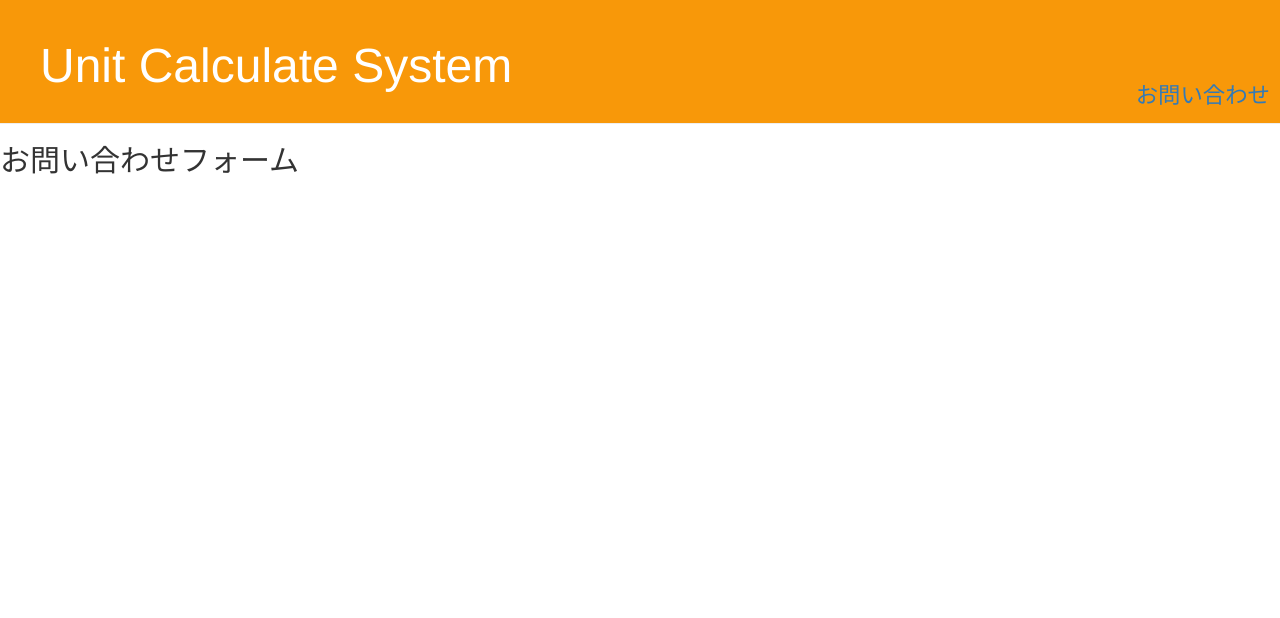
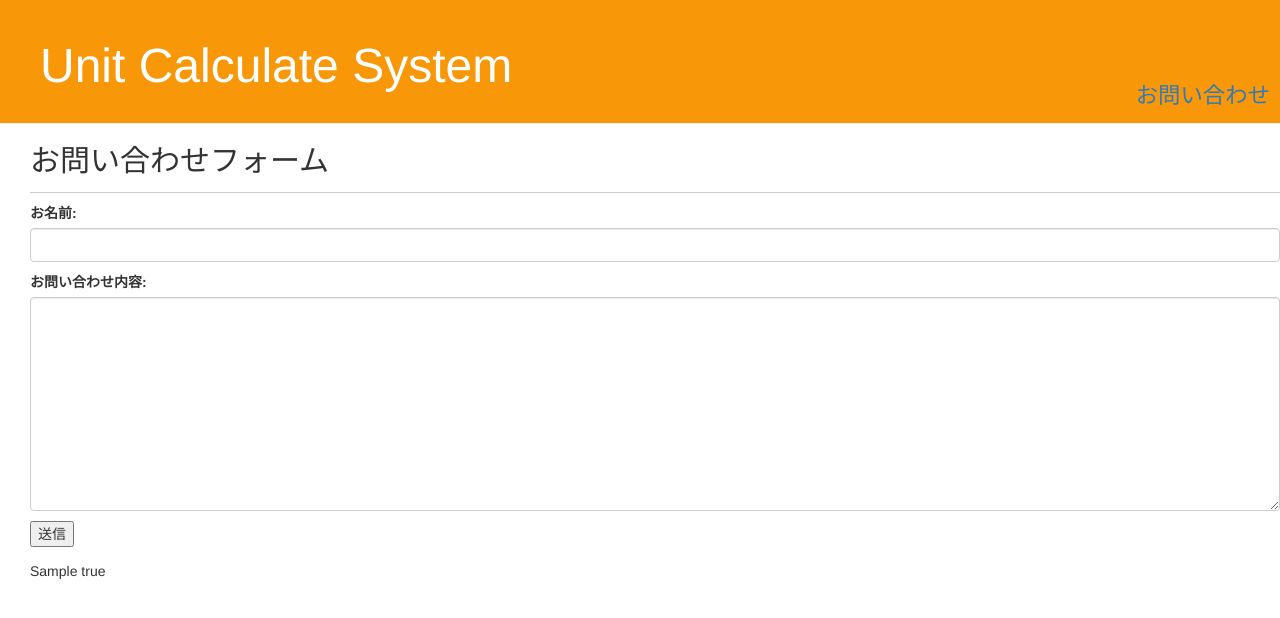
Before and after one commit to kawashima1129/UnitCalculation, a Django app: template UnitCalc/calc/templates/calc/inquire.html in a window 1280 px wide. Shown: the top 618 px of the page. Run offline with Django 3.2, Linux system fonts and the light colour scheme; tables that the repository leaves empty hold one stand-in row (values such as "Sample post"); the template is opened without the code that fills it: values that come from a table or form of the project are taken from there, most other values are stand-ins (such as "Sample title", 1, 10 or a date in 2020); some libraries are stand-ins or nearby versions.

Commit message:
お問い合わせフォームの作成

```diff
--- a/UnitCalc/calc/forms.py
+++ b/UnitCalc/calc/forms.py
@@ -1,4 +1,5 @@
 from django import forms
+from django.forms import TextInput, Textarea
 from .models import Unit
 import re
 
@@ -79,3 +80,9 @@ class TimeTableForm(forms.Form):
         form_str = str(preform)
         matchOB = re.search("<select.+select>", form_str, flags=re.DOTALL)
         return matchOB.group()
+
+class ContactForm(forms.Form):
+    name = forms.CharField(label='お名前', required=True, widget=forms.TextInput(attrs={'class': 'form-control reset-border-radius',}))
+    message = forms.CharField(label='お問い合わせ内容',
+                              widget=forms.Textarea(attrs={'cols':4, 'rows': 10, 'class': 'form-control reset-border-radius',}),
+                              required=True)
--- a/UnitCalc/calc/templates/calc/base.html
+++ b/UnitCalc/calc/templates/calc/base.html
@@ -14,7 +14,7 @@
   <body>
     <div class="page-header">
       <h1>
-        <a href="/">Unit Calculate System</a>
+        <a href="{% url 'calc:index' %}">Unit Calculate System</a>
       </h1>
       <div class=inquire><a href="{% url 'calc:inquire' %}">お問い合わせ</a></div>
     </div>
--- a/UnitCalc/calc/templates/calc/inquire.html
+++ b/UnitCalc/calc/templates/calc/inquire.html
@@ -3,5 +3,14 @@
 
 
 {% block content %}
-<h2>お問い合わせフォーム</h2>
+<div class="content">
+    <h2>お問い合わせフォーム</h2>
+    <form action="" method="POST">
+        {% csrf_token %}
+        {{ form.as_p }}
+        <button class="button2" type="submit" >送信</button>
+    </form>
+    {{ true }}
+
+</div>
 {% endblock content %}
--- a/UnitCalc/calc/urls.py
+++ b/UnitCalc/calc/urls.py
@@ -5,6 +5,5 @@ from . import views
 
 urlpatterns = [
     url(r'^$', views.index, name='index'),
-    url(r'^(?P<pk>\d+)/results$', views.results, name='results'),
     url(r'^inquire$', views.inquire, name='inquire'),
 ]
--- a/UnitCalc/static/css/inquire.css
+++ b/UnitCalc/static/css/inquire.css
@@ -1,3 +1,4 @@
 h2 {
-
+    padding-bottom: .5em;
+    border-bottom: 1px solid #ccc;
   }
```
Also changed, not shown: UnitCalc/calc/views.py (+11 -5 lines).
